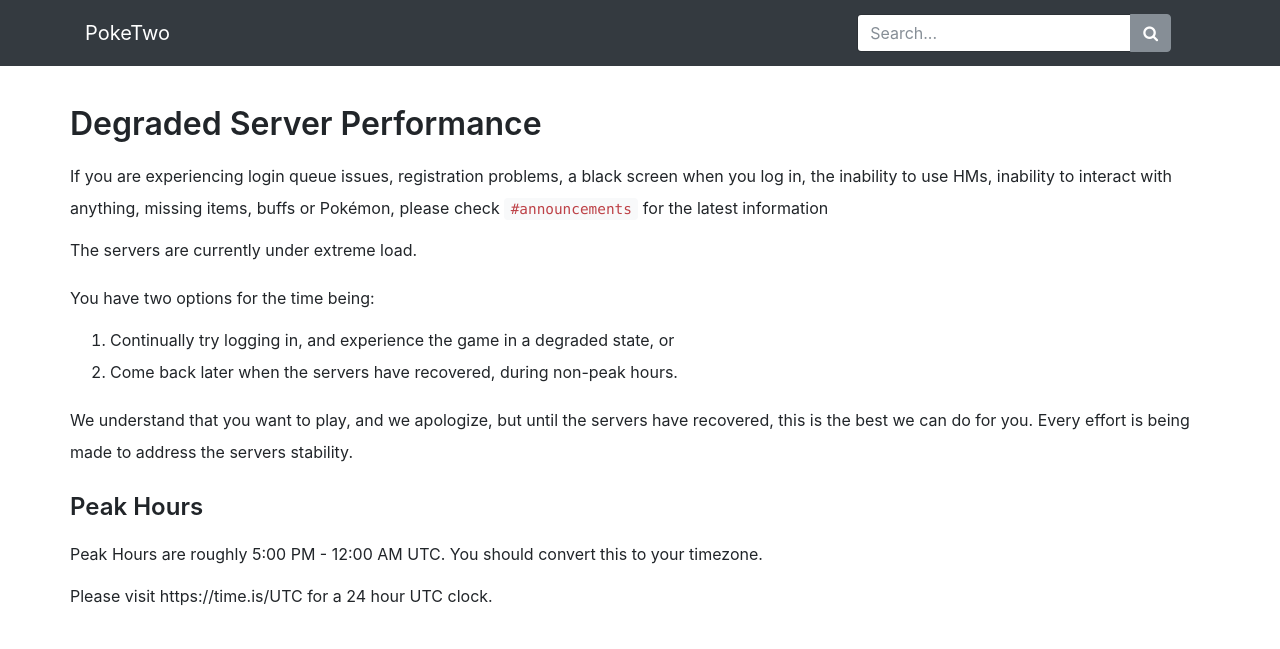
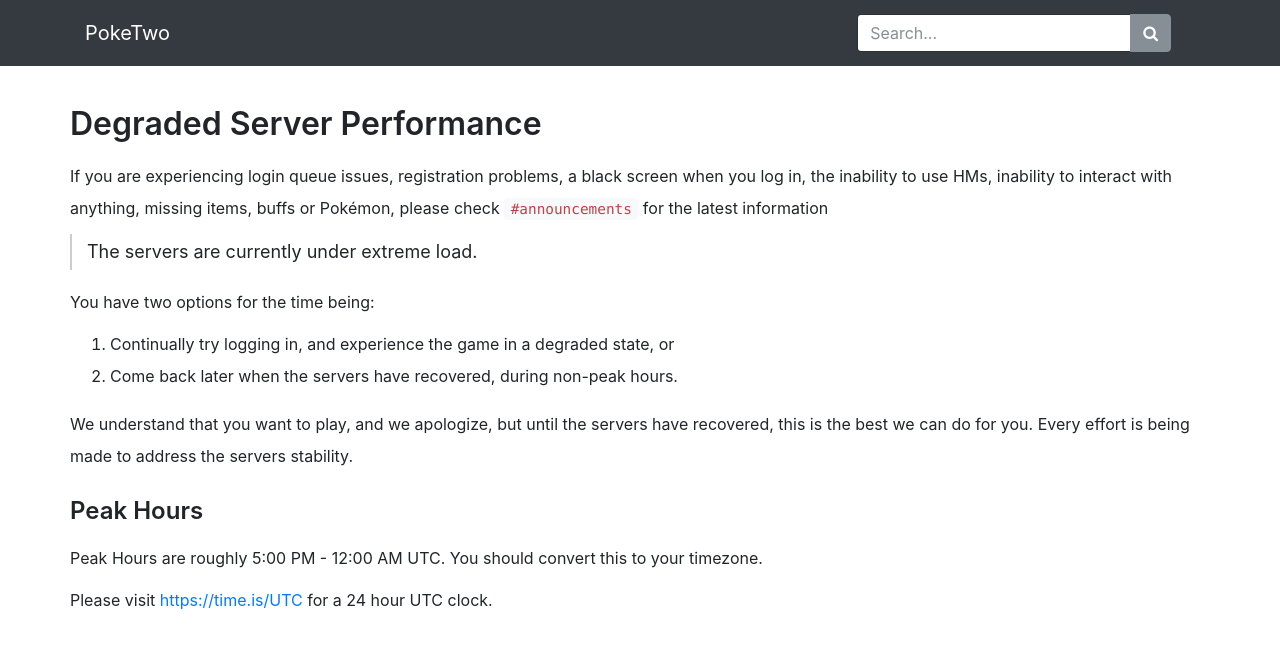
Before and after one commit to X3I/poketwo.com, a Jekyll site: the page built from _pages/support/peak-hours.md, in a window 1280 px wide. Shown: the top 649 px of the page. Built offline with Jekyll 4.4.1, drawn with Linux system fonts in a browser that asks for light colours; nearby versions of some CDN libraries; our own code applies the rules of GitHub Pages for plain Markdown files.

Commit message:
custom theme, lets go

```diff
--- a/_pages/support/peak-hours.md
+++ b/_pages/support/peak-hours.md
@@ -44,4 +44,4 @@
 Peak Hours are roughly 5:00 PM - 12:00 AM UTC. You should convert this to your
 timezone.
 
-Please visit https://time.is/UTC for a 24 hour UTC clock.
+Please visit [https://time.is/UTC](https://time.is/UTC) for a 24 hour UTC clock.
--- a/css/main.css
+++ b/css/main.css
@@ -44,6 +44,14 @@
   line-height: 1.25
 }
 
+blockquote {
+  border-left: 2px solid #ccc;
+  padding-left: 15px;
+}
+
+blockquote p {
+  font-size: 0.9em;
+}
 
 /* Flex layout */
 
--- a/js/main.js
+++ b/js/main.js
@@ -1,5 +1,6 @@
 (function() {
 
   $('table').addClass('table');
+  $('blockquote').addClass('blockquote');
 
 })();
```
